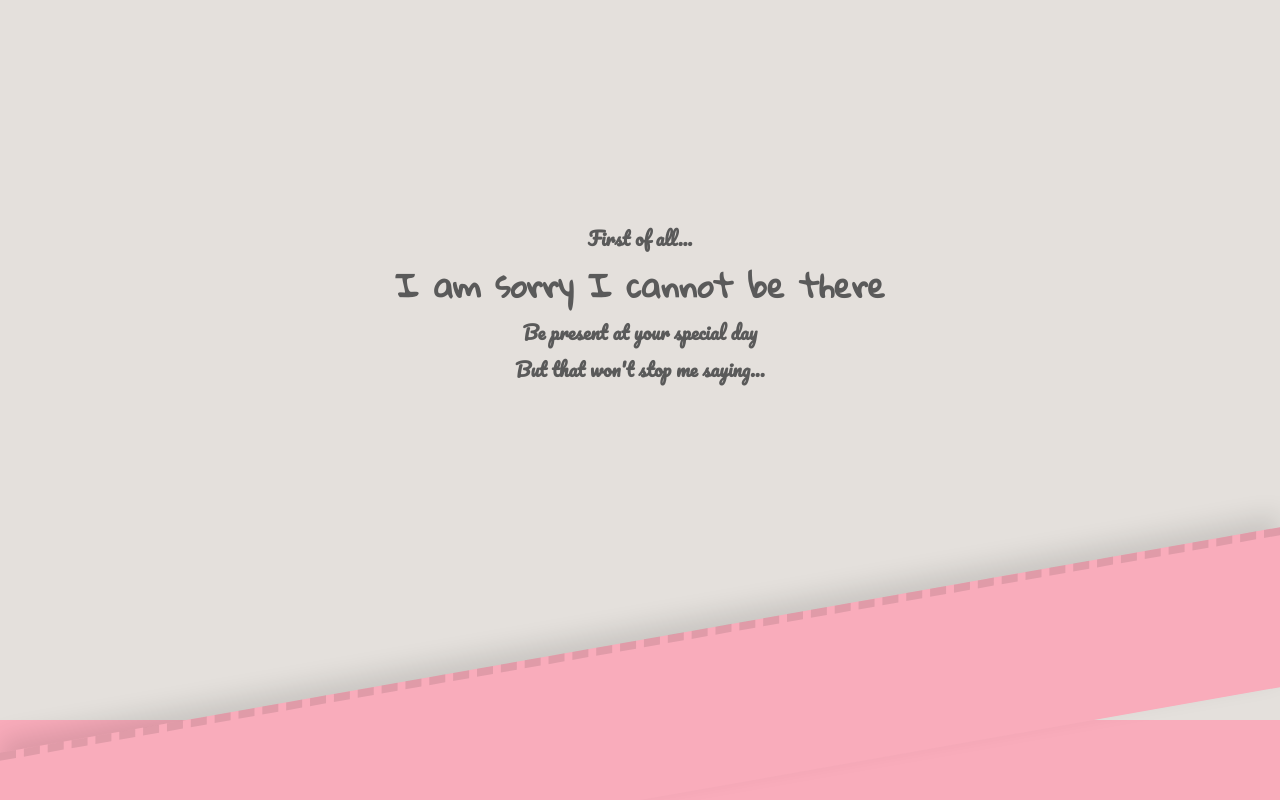
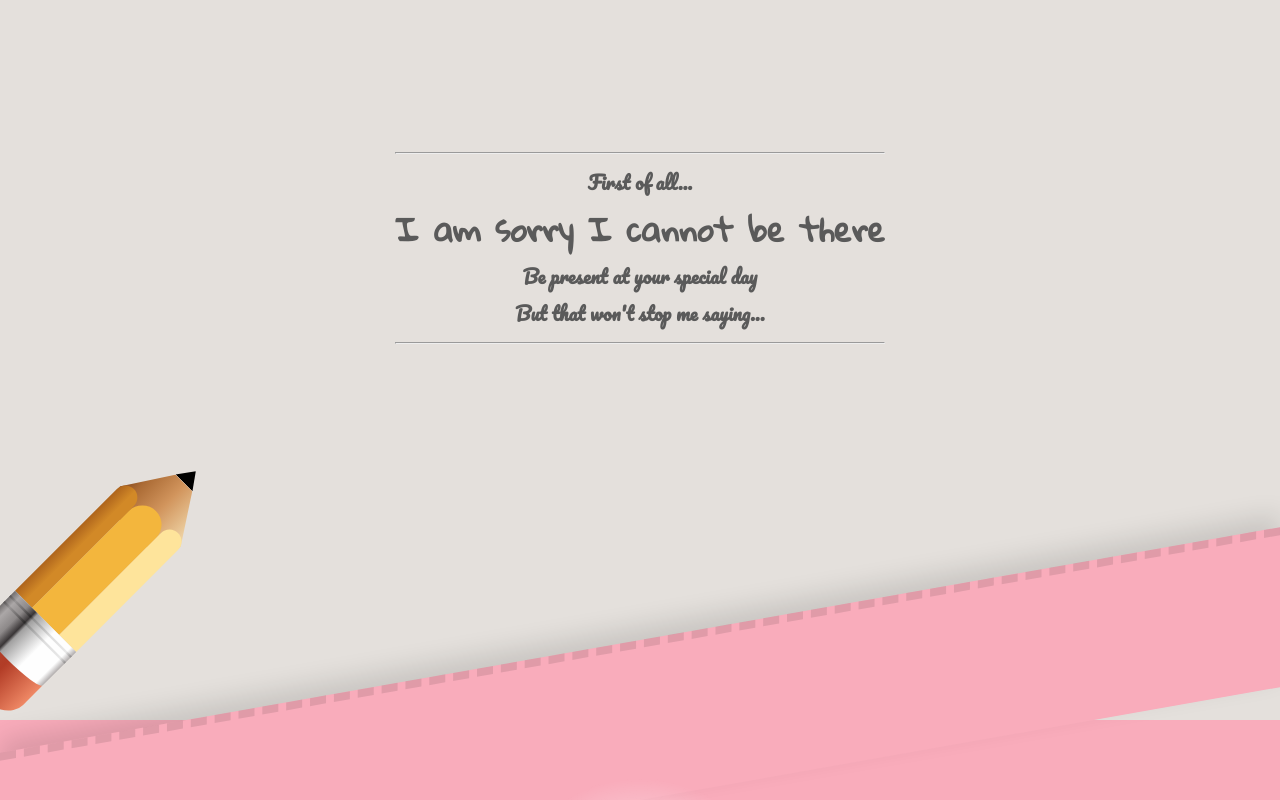
Before and after one commit to bintangadinandra/ultah-ira, a React (Create React App) app: page / in a window 1280 px wide. Shown: the part 880-1680 px from the top of the page. Built offline with nearby package versions, Linux system fonts and the light colour scheme.

Commit message:
adding body

```diff
--- a/src/App.css
+++ b/src/App.css
@@ -18,6 +18,7 @@ h1 {
 h1.giant {
   font-size: 10rem;
   margin: 0px;
+  text-shadow: 0 0 10px rgba(0, 0, 0, 0.2);
 }
 
 h3 {
@@ -39,6 +40,10 @@ a {
 
 .cake-candle-light {
   position: relative;
+}
+
+.quotes p {
+  margin: 1rem 0 2rem;
 }
 
 .cake-candle-light::before {
@@ -69,3 +74,79 @@ a {
     opacity: .5;
   }
 }
+
+.bintang {
+  border: 1px solid red;
+  position: absolute;
+  width: 50%;
+  height: 70%;
+  text-align: center;
+  bottom: 0px;
+  overflow: hidden;
+}
+
+.bintang>* {
+  margin: auto;
+}
+
+.bintang-head {
+  width: 10rem;
+  height: 10rem;
+  margin-bottom: -1rem;
+  position: relative;
+  z-index: 1;
+  background: #f1c27d;
+  border-bottom-left-radius: 5rem;
+  border-bottom-right-radius: 5rem;
+}
+
+.bintang-body {
+  width: 11rem;
+  height: 10rem;
+  background: #003366;
+  border-top-left-radius: 2rem;
+  border-top-right-radius: 2rem;
+}
+
+.bintang-legs {
+  width: 8.5rem;
+  height: 8rem;
+  background: black;
+}
+
+.ira {
+  position: absolute;
+  width: 50%;
+  height: 50%;
+  right: 0px;
+  bottom: 0px;
+  overflow: hidden;
+}
+
+.ira>* {
+  margin: auto;
+}
+
+.ira-head {
+  width: 10rem;
+  height: 10rem;
+  margin-bottom: -1rem;
+  position: relative;
+  z-index: 1;
+  background: #f1c27d;
+  border-radius: 9999px;
+}
+
+.ira-body {
+  width: 8rem;
+  height: 10rem;
+  background: #F984E5;
+  border-top-left-radius: 2rem;
+  border-top-right-radius: 2rem;
+}
+
+.ira-legs {
+  width: 6.5rem;
+  height: 8rem;
+  background: black;
+}
--- a/src/App.js
+++ b/src/App.js
@@ -13,6 +13,7 @@ import {
 import BirthdayCake from "./components/BirthdayCake";
 import Clouds from "./components/Clouds";
 import FlowerPot from "./components/FlowerPot";
+import Pencil from "./components/Pencil";
 
 class App extends Component {
   render() {
@@ -42,11 +43,23 @@ class App extends Component {
           alignItems="center"
           notPadded
         >
-          <div style={{ padding: "1rem", marginBottom: "2rem" }}>
+          <div
+            style={{
+              transform: "scale(1.2) rotate(135deg)",
+              position: "absolute",
+              bottom: "8rem",
+              left: "-70px"
+            }}
+          >
+            <Pencil />
+          </div>
+          <div style={{ padding: "1rem", paddingBottom: "10rem" }}>
+            <hr />
             <h3>First of all...</h3>
             <h1>I am sorry I cannot be there</h1>
             <h3>Be present at your special day</h3>
             <h3>But that won't stop me saying...</h3>
+            <hr />
           </div>
           <div
             style={{
@@ -70,7 +83,7 @@ class App extends Component {
           <div class="cake-candle-light">
             <BirthdayCake />
           </div>
-          <p>Happy..!</p>
+          <h1>Happy..!</h1>
           <div
             style={{
               display: "flex"
@@ -116,19 +129,39 @@ class App extends Component {
               position: "relative"
             }}
           >
-            <h3>I wish..</h3>
-            <p>You keep living your life to the fullest</p>
-            <p>You keep being a good daughter for your parents</p>
-            <p>You are always on your track to reach your goal...</p>
-            <p>And to reach our goal, forever and always with me,</p>
-            <p>Reaching towards the sky high...</p>
+            <h3>I wish...</h3>
+            <hr />
+            <div class="quotes">
+              <p>You keep living your life to the fullest</p>
+              <p>You keep being a good daughter for your parents</p>
+              <p>You keep your faith, and your praying to Allah</p>
+              <p>You keep on flying on track to reach your goal...</p>
+              <p>Reaching towards the sky high...</p>
+            </div>
           </div>
         </FullPageWrapper>
         <FullPageWrapper
-          style={{ background: `linear-gradient(${SkyBlue}, ${White})` }}
+          style={{
+            background: `linear-gradient(${SkyBlue}, ${White})`,
+            position: "relative"
+          }}
           justifyContent="flex-end"
           notPadded
         >
+          <div class="bintang">
+            <div class="bintang-head" />
+            <div class="bintang-body" />
+            <div class="bintang-right-arm" />
+            <div class="bintang-right-hand" />
+            <div class="bintang-legs" />
+          </div>
+          <div class="ira">
+            <div class="ira-head" />
+            <div class="ira-body" />
+            <div class="ira-left-arm" />
+            <div class="ira-left-hand" />
+            <div class="ira-legs" />
+          </div>
           <div
             style={{
               width: "100%",
--- a/src/components/BirthdayCake.css
+++ b/src/components/BirthdayCake.css
@@ -84,11 +84,6 @@ textarea {
 ::-moz-focus-inner {
   border: 0;
   padding: 0;
-}
-
-body {
-  background-color: #333;
-  font-family: 'Quicksand', sans-serif;
 }
 
 .hidden {
--- /dev/null
+++ b/src/components/Pencil.css
@@ -0,0 +1,92 @@
+.pencil {
+  display: flex;
+}
+
+.tip {
+  position: relative;
+  left: 27px;
+  top: 6px;
+  background-color: #000;
+  -webkit-clip-path: polygon(100% 0, 0 50%, 100% 100%);
+  clip-path: polygon(100% 0, 0 50%, 100% 100%);
+  width: 14px;
+  height: 20px;
+}
+
+.wood {
+  position: relative;
+  bottom: 20px;
+  left: 27px;
+  z-index: 2;
+  width: 60px;
+  height: 72px;
+  background: linear-gradient(to bottom, #f2daad 0%, #d1945c 48%, #ab6b35 83%, #86491d 100%);
+  -webkit-clip-path: polygon(40px 0, 100% 25%, 100% 75%, 40px 100%, -15px 50%);
+  clip-path: polygon(40px 0, 100% 25%, 100% 75%, 40px 100%, -15px 50%);
+}
+
+.yellow {
+  position: relative;
+  z-index: 4;
+  width: 130px;
+  height: 32px;
+  background-color: #F3B63D;
+  border-top-left-radius: 18px;
+  border-bottom-left-radius: 18px;
+}
+
+.yellow:before,
+.yellow:after {
+  display: block;
+  content: '';
+  width: 130px;
+  height: 20px;
+  border-top-left-radius: 12px;
+  border-bottom-left-radius: 12px;
+}
+
+.yellow:before {
+  position: relative;
+  bottom: 20px;
+  background-color: #FEE49B;
+}
+
+.yellow:after {
+  position: relative;
+  top: 12px;
+  background: linear-gradient(to bottom, #d28927 0%, #d28927 40%, #ae641c 100%);
+}
+
+.metal {
+  position: relative;
+  bottom: 20px;
+  z-index: 5;
+  width: 45px;
+  height: 72px;
+  background: linear-gradient(to bottom, #b1adad 0%, #fefefe 8%, #fefefe 34%, #a1a0a0 62%, #393536 66%, #8d8989 77%, #aba7a7 91%, #716d6d 100%);
+  border-top-right-radius: 20% 80%;
+  border-bottom-right-radius: 20% 80%;
+  display: flex;
+}
+
+.metal:before,
+.metal:after {
+  content: '';
+  display: block;
+  width: 2px;
+  height: 72px;
+  background: linear-gradient(to bottom, #8f8d8d 0%, #e8e8e8 8%, #dedede 34%, #8a8a8a 62%, #292727 66%, #6b6868 77%, #999696 91%, #575454 100%);
+  margin-left: 5px;
+}
+
+.eraser {
+  position: relative;
+  bottom: 20px;
+  right: 5px;
+  z-index: 1;
+  width: 45px;
+  height: 72px;
+  background: linear-gradient(to bottom, #ef8865 0%, #b23c26 48%, #a94932 100%);
+  border-top-right-radius: 80%;
+  border-bottom-right-radius: 80%;
+}
--- /dev/null
+++ b/src/components/Pencil.js
@@ -0,0 +1,16 @@
+import React from "react";
+import "./Pencil.css";
+
+const Pencil = () => {
+  return (
+    <div class="pencil">
+      <div class="tip" />
+      <div class="wood" />
+      <div class="yellow" />
+      <div class="metal" />
+      <div class="eraser" />
+    </div>
+  );
+};
+
+export default Pencil;
```
